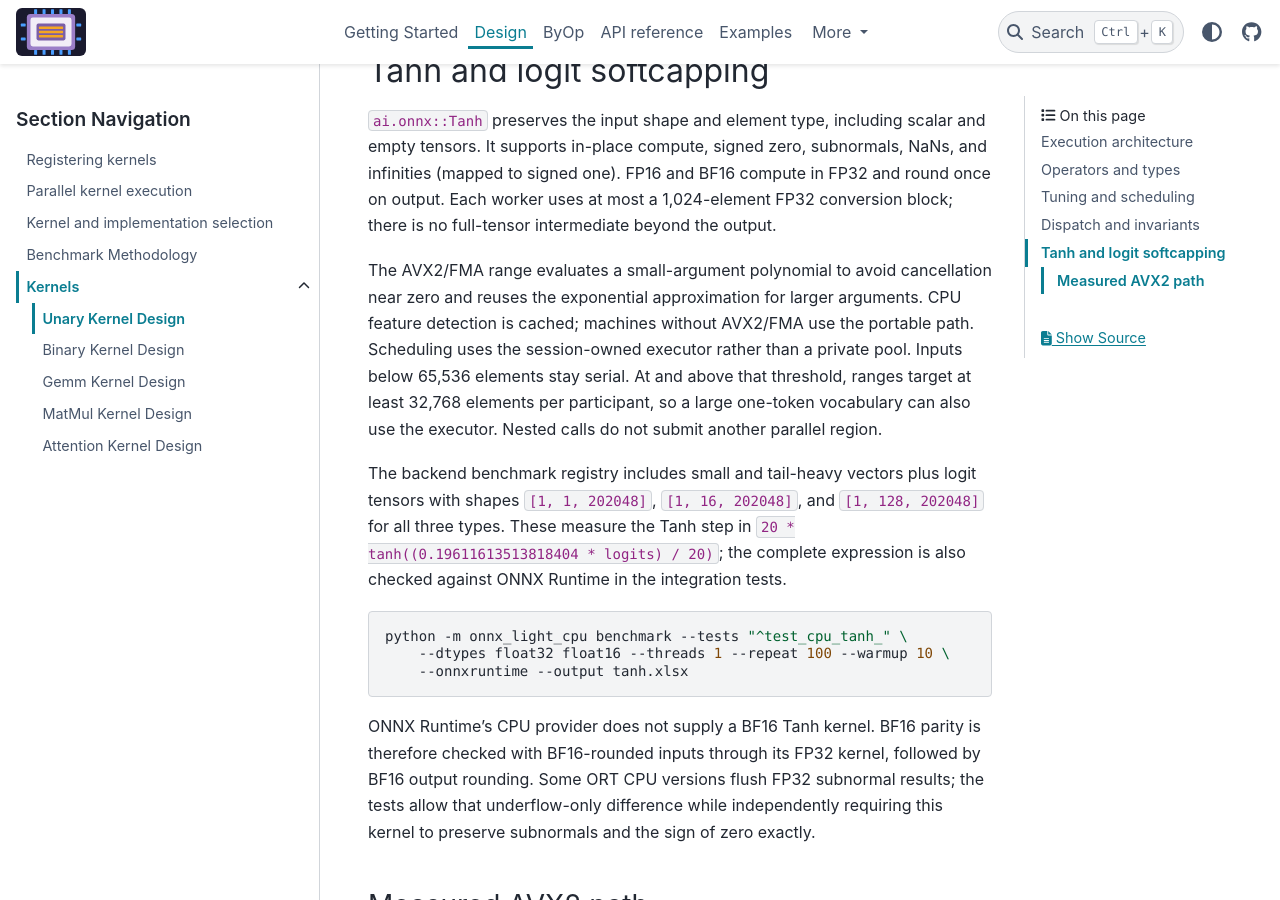
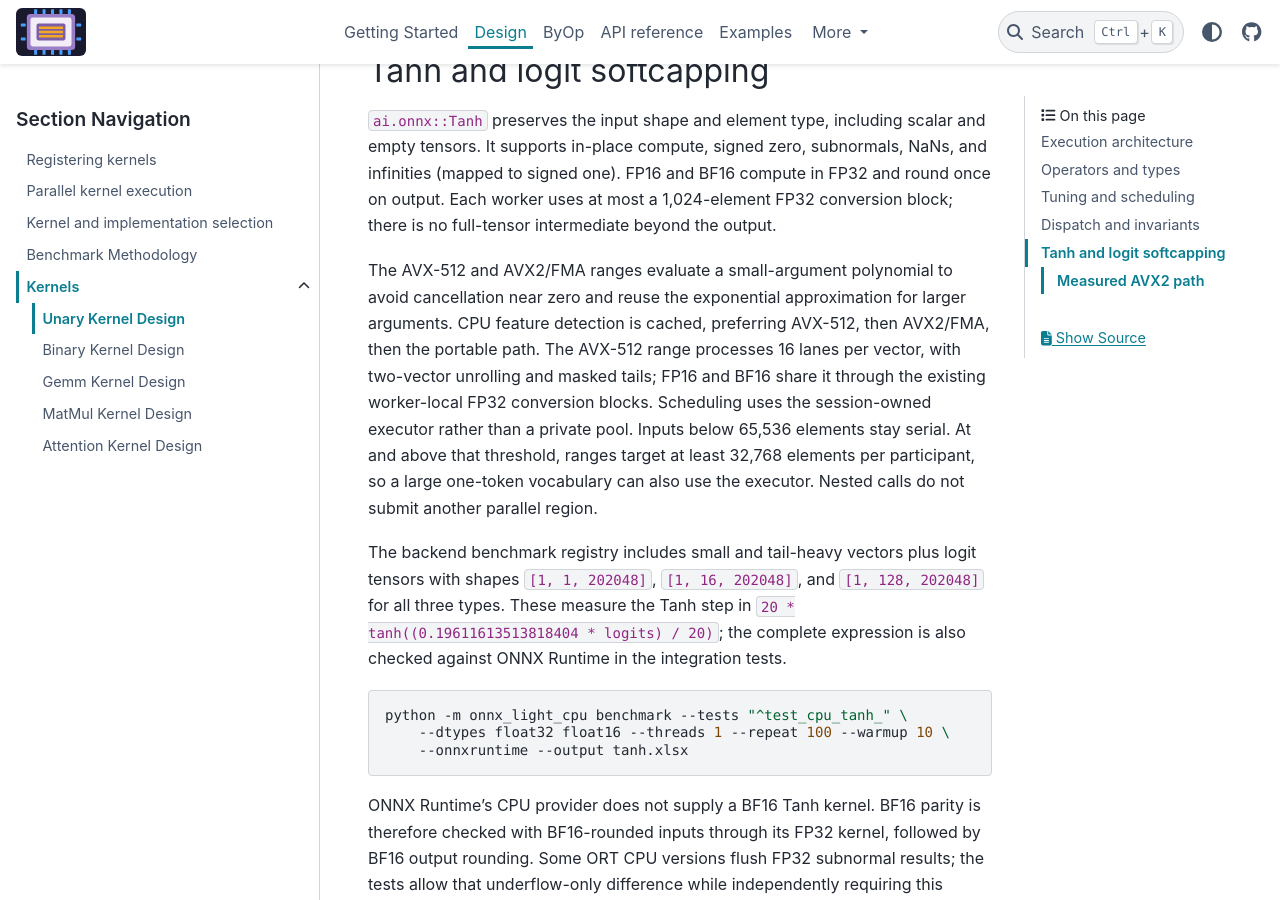
Before and after one commit to xadupre/onnx-light-cpu, a Sphinx documentation site: the page built from docs/design/kernels/unary_kernel_design.rst, in a window 1280 px wide and 900 px high, scrolled down 2108 px. Built offline with Sphinx 7.4.7 and the PyData theme 0.15.4, drawn with Linux system fonts in a browser that asks for light colours; pages that are not in the unit, such as notebooks, are missing from menus; some of the changed text lies outside the part shown.

Commit message:
Add AVX-512 Tanh dispatch with masked tails and SIMD benchmarks
Co-authored-by: xadupre <22452781+xadupre@users.noreply.github.com>

```diff
--- a/CMakeLists.txt
+++ b/CMakeLists.txt
@@ -1225,6 +1225,9 @@ if(ONNX_LIGHT_CPU_BUILD_BENCHMARKS)
     if(_target STREQUAL "exp_log_throughput" AND ONNX_LIGHT_CPU_HAVE_AVX2_FMA_FLAG)
       target_compile_definitions(${_target} PRIVATE ONNX_LIGHT_CPU_HAVE_AVX2_FMA=1)
     endif()
+    if(_target STREQUAL "exp_log_throughput" AND ONNX_LIGHT_CPU_HAVE_AVX512F_FLAG)
+      target_compile_definitions(${_target} PRIVATE ONNX_LIGHT_CPU_HAVE_AVX512=1)
+    endif()
     onnx_light_apply_hardening(${_target})
   endforeach()
 endif()
--- a/docs/design/kernels/unary_kernel_design.rst
+++ b/docs/design/kernels/unary_kernel_design.rst
@@ -97,10 +97,13 @@ and infinities (mapped to signed one). FP16 and BF16 compute in FP32 and round
 once on output. Each worker uses at most a 1,024-element FP32 conversion block;
 there is no full-tensor intermediate beyond the output.
 
-The AVX2/FMA range evaluates a small-argument polynomial to avoid cancellation
-near zero and reuses the exponential approximation for larger arguments.
-CPU feature detection is cached; machines without AVX2/FMA use the portable
-path. Scheduling uses the session-owned executor rather than a private pool.
+The AVX-512 and AVX2/FMA ranges evaluate a small-argument polynomial to avoid
+cancellation near zero and reuse the exponential approximation for larger
+arguments. CPU feature detection is cached, preferring AVX-512, then AVX2/FMA,
+then the portable path. The AVX-512 range processes 16 lanes per vector, with
+two-vector unrolling and masked tails; FP16 and BF16 share it through the
+existing worker-local FP32 conversion blocks.
+Scheduling uses the session-owned executor rather than a private pool.
 Inputs below 65,536 elements stay serial. At and above that threshold, ranges
 target at least 32,768 elements per participant, so a large one-token
 vocabulary can also use the executor. Nested calls do not submit another
@@ -168,3 +171,12 @@ and 0.000107706 seconds in ORT. Small eight-element sessions measured
 0.000006568 and 0.000014382 seconds respectively. Absolute session timings on
 this shared runner are indicative rather than performance guarantees.
 No AVX-512 speedup is claimed: this machine cannot execute AVX-512.
+
+To compare the AVX-512 range on compatible hardware, build the same driver
+with ``-DONNX_LIGHT_CPU_MAX_SIMD_LEVEL=AVX512`` instead. The ``tanh`` mode adds
+``TanhAVX512`` rows only when that implementation is compiled and the CPU/OS
+supports it. It rotates measurement order across scalar, AVX2/FMA, and AVX-512
+using identical inputs and one thread, including sizes 15, 16, 17, 31, 32, and
+33 to expose vector and masked-tail overhead. The reported speedup is relative
+to the scalar range, not ONNX Runtime; use the backend command above for an
+end-to-end ORT comparison.
```
Also changed, not shown: other parts of CMakeLists.txt (+1 -0 lines), 5 other files.
